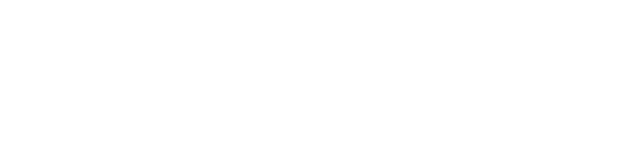
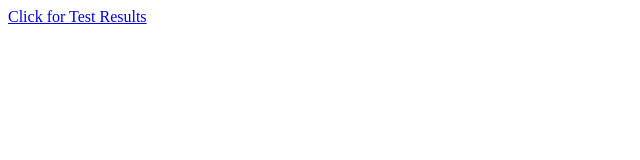
Before and after one commit to Sweetbrooka/pdf-magic, a plain HTML site: page index.html in a window 1280 px wide. Shown: the whole page, without its empty margins (0-640 px from the left). Drawn offline with Linux system fonts and the light colour scheme.

Commit message:
Update index.html

```diff
--- a/index.html
+++ b/index.html
@@ -1,3 +1,3 @@
 <html>
-  <a h/ref=https://github.com/Sweetbrooka/pdf-magic/blob/main/COVID%20PCR%20Test%20Results%20Oct.%2030.pdf">
+  <p><a href="https://github.com/Sweetbrooka/pdf-magic/blob/main/COVID%20PCR%20Test%20Results%20Oct.%2030.pdf">Click for Test Results</a></p>
 </html>
```
